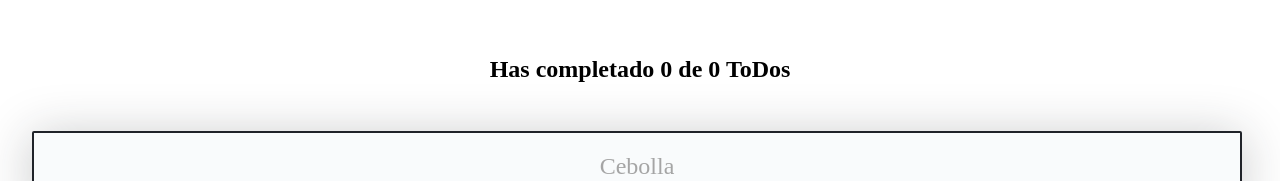
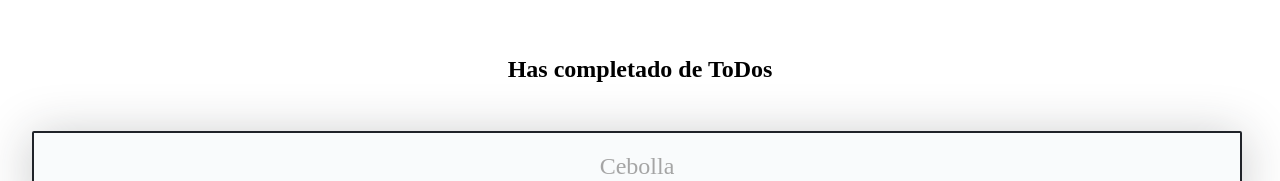
Before and after one commit to llinagz/proyecto-ToDo-react, a React (Create React App) app: page / in a window 1280 px wide. Shown: the top 181 px of the page. Built offline with nearby package versions, Linux system fonts and the light colour scheme.

Commit message:
CEmpiezo a crear un Context para tener acceso a datos sin tener que pasar props manualmente entre compos

```diff
--- a/src/Components/App/App.js
+++ b/src/Components/App/App.js
@@ -1,83 +1,14 @@
 import React from "react";
 import {AppUI} from './AppUI'
-import { useLocalStorage } from "../../Hooks/useLocalStorage";
+import { TodoProvider } from "../../Context/TodoContext";
 
-// const defaultTodos = [
-//   {text: 'Cortar cebolla', completed: false},
-//   {text: 'Practicando con React', completed: true},
-//   {text: 'Escuchar post-rock', completed: false},
-//   {text: 'Ir a la compra', completed: true}
-// ]
 
 function App() {
-  //Estado inicial de TODOs
-  //Desestructuramos los datos que retornamos de nuestro custom hook, y le pasamos los argumentos que necesitamos (nombre y estado inicial)
-  const {
-    //Renombramos con los dos puntos, lo que antes se llama item, ahora se llama todos... etc.
-    item: todos,
-    saveItem: saveTodos,
-    loading,
-    error,
-  } = useLocalStorage('TODOS_V1', []);
-  //Filtrar
-  const [searchValue, setSearchValue] = React.useState('');
-  //Cantidad de TODOs completados. ! es falso, !! falso es verdadero
-  const completedTodos = todos.filter(todo => !!todo.completed).length;
-  //Cantidad total de TODOs
-  const totalTodos = todos.length;
 
-  //Filtrar
-  let searchedTodos = [];
-  //En caso de que esto no es cierto, nuestros Todos se mostraran completos
-  if(!searchValue.length >= 1){
-    searchedTodos = todos;
-  }else{
-    searchedTodos = todos.filter(todo => {
-      //Convertimos todo a minusculas, buscamos cuales de estos ToDos incluyen el texto que escribimos en nuestro cuadro de busqueda
-      const todoText = todo.text.toLowerCase();
-      const searchText = searchValue.toLowerCase();
-      return todoText.includes(searchText);
-    })
-  }
-
-  //Re-render de nuestros componentes que recibiran la nueva lista de todos que el unico cambio que tienen es que el todo que tenga el mismo texto ahora tenga la propiedad completed como true
-  const completeTodo = (text) => {
-    //Buscamos el index, la posicion del array del ToDo para luego cambiar lo que tengamos que cambiar
-    const todoIndex = todos.findIndex(todo => todo.text === text);
-    //Inyectamos todos los ToDos que teníamos antes en un nuevo array
-    const newTodos = [...todos];
-    //Ahora entramos a nuestra lista de todos y vamos a poder hacer lo que queramos
-    newTodos[todoIndex].completed = true;
-    // todos[todoIndex] = {
-    //   text: todos[todoIndex].text,
-    //   completed: true,
-    // }
-    saveTodos(newTodos);
-  }
-
-  const deleteTodo = (text) => {
-    //Buscamos el index, la posicion del array del ToDo para luego cambiar lo que tengamos que cambiar
-    const todoIndex = todos.findIndex(todo => todo.text === text);
-    //Inyectamos todos los ToDos que teníamos antes en un nuevo array
-    const newTodos = [...todos];
-    //Enviamos dos argumentos, el index (la posicion donde vamos a empezar a cortar) cuanto queremos cortar
-    newTodos.splice(todoIndex, 1);
-    saveTodos(newTodos);
-  }
-
-  //Cuando los usuarios no escriban nada, mostraremos todos los ToDos, pero cuando escriban algo solo mostraremos los que complan esa condicion de busqueda, el filter que hicimos.
   return(
-    <AppUI
-      error={error}
-      loading={loading}
-      totalTodos={totalTodos}
-      completedTodos={completedTodos}
-      searchValue={searchValue}
-      setSearchValue={setSearchValue}
-      searchedTodos = {searchedTodos}
-      completeTodo={completeTodo}
-      deleteTodo={deleteTodo}
-    />
+    <TodoProvider>
+      <AppUI />
+    </TodoProvider>
   );
 }
 
--- a/src/Components/App/AppUI.js
+++ b/src/Components/App/AppUI.js
@@ -1,34 +1,42 @@
 import React from 'react';
+import { TodoContext } from '../../Context/TodoContext';
 import { TodoCounter } from "../TodoCounter/TodoCounter";
 import { TodoSearch } from "../TodoSearch/TodoSearch";
 import { TodoList } from "../TodoList/TodoList";
 import { TodoItem } from "../TodoItem/TodoItem";
 import { CreateTodoButton } from "../CreateTodoButtom/CreateTodoButton";
 
-function AppUI({
-    loading,
-    error,
-    totalTodos,
-    completedTodos,
-    searchValue,
-    setSearchValue,
-    searchedTodos,
-    completeTodo,
-    deleteTodo
-})
+//Recibimos estas propiedades que hay que enviarselas a sus respectivos componentes
+function AppUI()
 {
     return (
         <React.Fragment>
-        <TodoCounter total={totalTodos} completed={completedTodos}/>
-        <TodoSearch searchValue={searchValue} setSearchValue={setSearchValue}/>
+          <TodoCounter />
+          <TodoSearch />
+          <TodoContext.Consumer>
+            {({
+              error,
+              loading,
+              searchedTodos,
+              completeTodo,
+              deleteTodo}) => (
               <TodoList>
                 {error && <p>¡Hubo un error!</p>}
                 {loading && <p>Cargando...</p>}
                 {(!loading && !searchedTodos.length) && <p>¡Crea tu primer TODO!</p>}
+
                 {searchedTodos.map(todo =>(
-            <TodoItem key={todo.text} texto={todo.text} completado={todo.completed} onComplete={() => completeTodo(todo.text)} onDelete={() => deleteTodo(todo.text)}/>
+                  <TodoItem
+                  key={todo.text}
+                  texto={todo.text}
+                  completado={todo.completed}
+                  onComplete={() => completeTodo(todo.text)}
+                  onDelete={() => deleteTodo(todo.text)}
+                  />
                 ))}
               </TodoList>
+            )}
+          </TodoContext.Consumer>
           <CreateTodoButton/>
         </React.Fragment>
     );
--- /dev/null
+++ b/src/Context/TodoContext.js
@@ -0,0 +1,80 @@
+import React from 'react';
+import { useLocalStorage } from '../Hooks/useLocalStorage';
+
+const TodoContext = React.createContext();
+
+function TodoProvider(props){
+
+    //Estado inicial de TODOs
+    //Desestructuramos los datos que retornamos de nuestro custom hook, y le pasamos los argumentos que necesitamos (nombre y estado inicial).
+    const {
+        //Renombramos con los dos puntos, lo que antes se llama item, ahora se llama todos... etc.
+        item: todos,
+        saveItem: saveTodos,
+        loading,
+        error,
+    } = useLocalStorage('TODOS_V1', []);
+    //Filtrar
+    const [searchValue, setSearchValue] = React.useState('');
+    //Cantidad de TODOs completados. ! es falso, !! falso es verdadero
+    const completedTodos = todos.filter(todo => !!todo.completed).length;
+    //Cantidad total de TODOs
+    const totalTodos = todos.length;
+
+    //Filtrar
+    let searchedTodos = [];
+    //En caso de que esto no es cierto, nuestros Todos se mostraran completos
+    if(!searchValue.length >= 1){
+        searchedTodos = todos;
+    }else{
+        searchedTodos = todos.filter(todo => {
+        //Convertimos todo a minusculas, buscamos cuales de estos ToDos incluyen el texto que escribimos en nuestro cuadro de busqueda
+        const todoText = todo.text.toLowerCase();
+        const searchText = searchValue.toLowerCase();
+        return todoText.includes(searchText);
+        })
+    }
+
+    //Re-render de nuestros componentes que recibiran la nueva lista de todos que el unico cambio que tienen es que el todo que tenga el mismo texto ahora tenga la propiedad completed como true
+    const completeTodo = (text) => {
+        //Buscamos el index, la posicion del array del ToDo para luego cambiar lo que tengamos que cambiar
+        const todoIndex = todos.findIndex(todo => todo.text === text);
+        //Inyectamos todos los ToDos que teníamos antes en un nuevo array
+        const newTodos = [...todos];
+        //Ahora entramos a nuestra lista de todos y vamos a poder hacer lo que queramos
+        newTodos[todoIndex].completed = true;
+        // todos[todoIndex] = {
+        //   text: todos[todoIndex].text,
+        //   completed: true,
+        // }
+        saveTodos(newTodos);
+    }
+
+    const deleteTodo = (text) => {
+        //Buscamos el index, la posicion del array del ToDo para luego cambiar lo que tengamos que cambiar
+        const todoIndex = todos.findIndex(todo => todo.text === text);
+        //Inyectamos todos los ToDos que teníamos antes en un nuevo array
+        const newTodos = [...todos];
+        //Enviamos dos argumentos, el index (la posicion donde vamos a empezar a cortar) cuanto queremos cortar
+        newTodos.splice(todoIndex, 1);
+        saveTodos(newTodos);
+    }
+
+    return(
+        <TodoContext.Provider value={{
+            error,
+            loading,
+            totalTodos,
+            completedTodos,
+            searchValue,
+            setSearchValue,
+            searchedTodos,
+            completeTodo,
+            deleteTodo,
+        }}>
+        {props.children}
+        </TodoContext.Provider>
+    );
+}
+
+export {TodoContext, TodoProvider};
```
Lines whose indentation alone changed are shown as unchanged.
